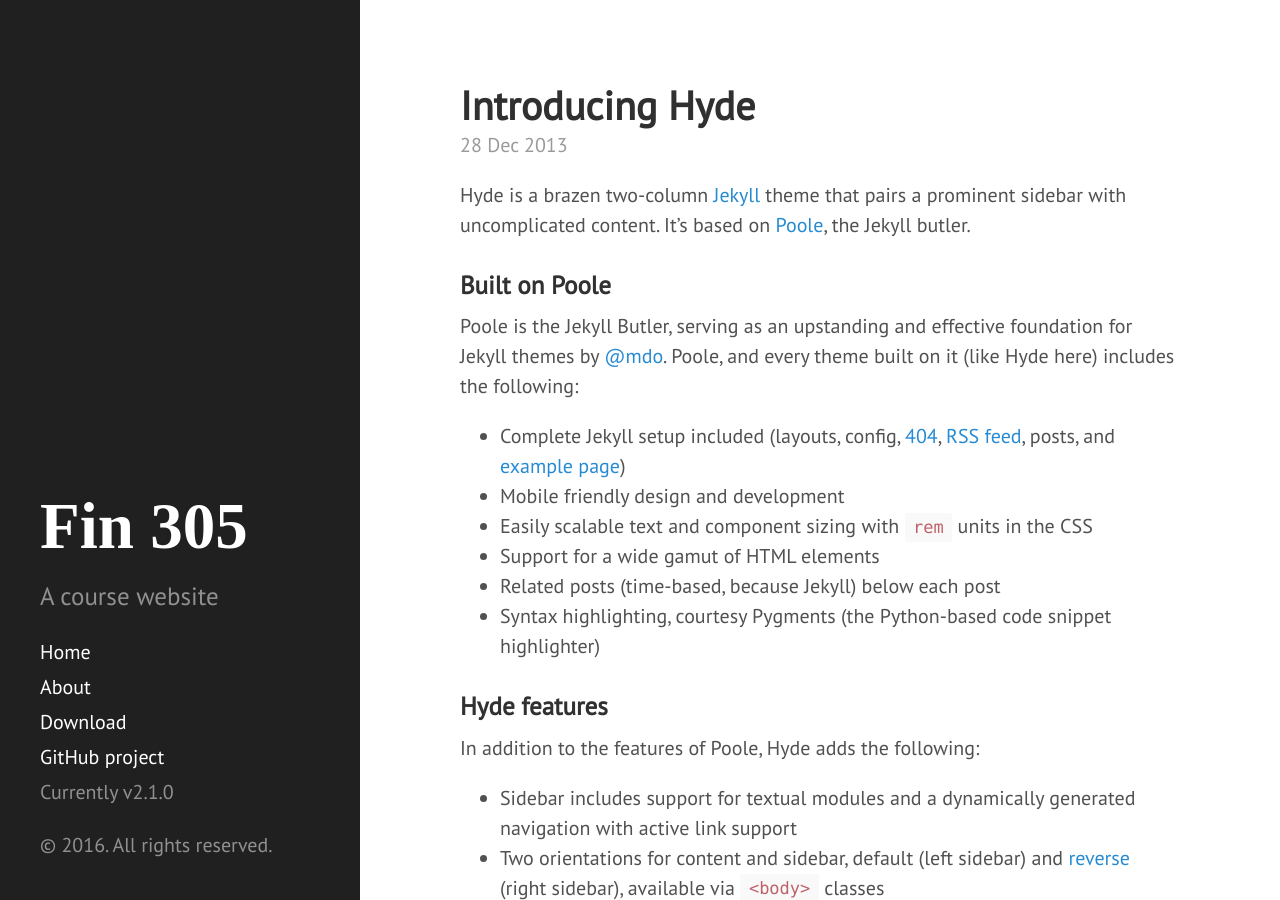
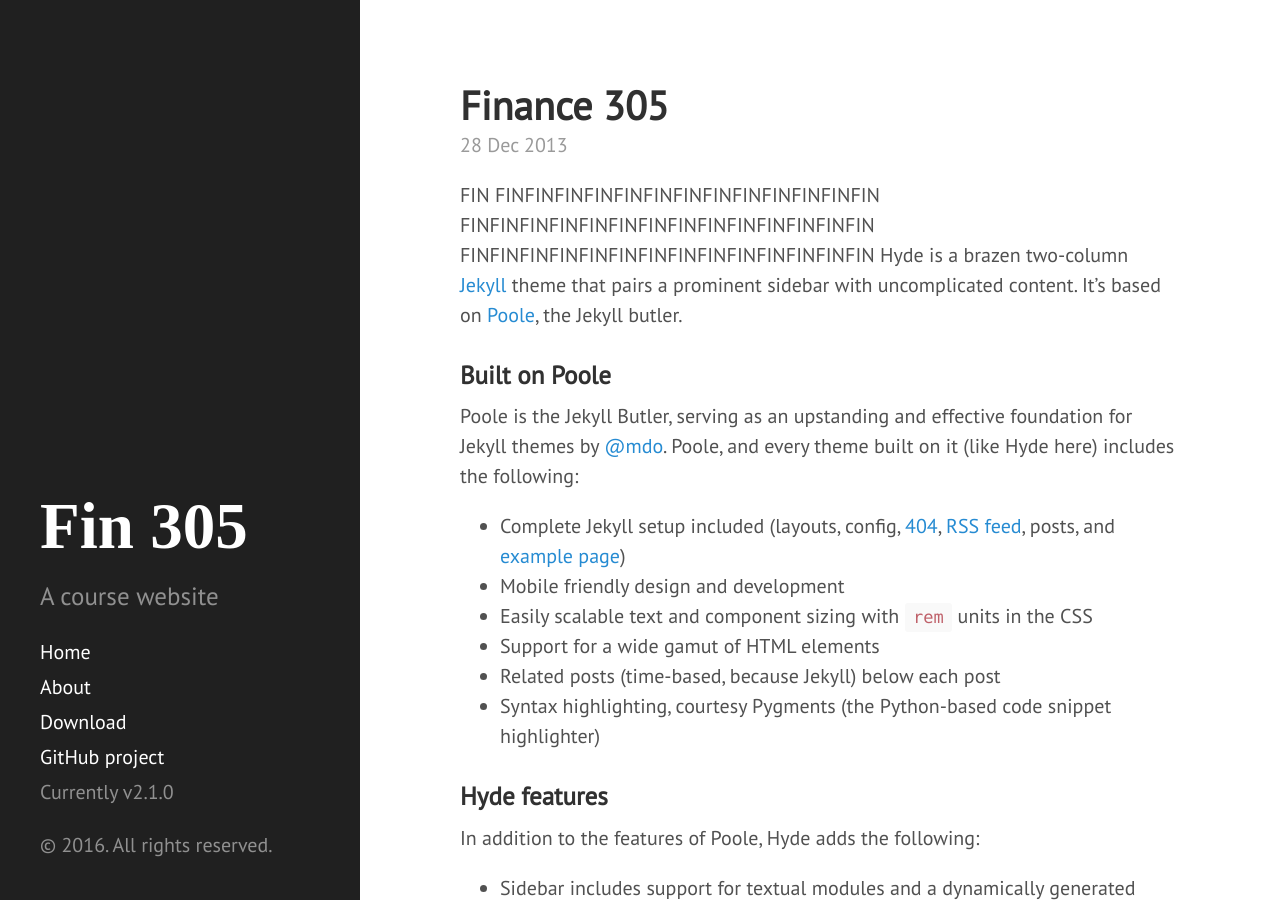
Before and after one commit to investments-course/investments-course.github.io, a Jekyll site: the page built from _posts/2013-12-28-introducing-hyde.md, in a window 1280 px wide and 900 px high. Built offline with Jekyll 4.4.1, drawn with Linux system fonts in a browser that asks for light colours; Markdown is read by kramdown in place of the engine named in the settings.

Commit message:
Update 2013-12-28-introducing-hyde.md

```diff
--- a/_posts/2013-12-28-introducing-hyde.md
+++ b/_posts/2013-12-28-introducing-hyde.md
@@ -1,8 +1,13 @@
 ---
 layout: post
-title: Introducing Hyde
+title: Finance 305
 ---
 
+
+FIN
+FINFINFINFINFINFINFINFINFINFINFINFINFIN
+FINFINFINFINFINFINFINFINFINFINFINFINFINFIN
+FINFINFINFINFINFINFINFINFINFINFINFINFINFIN
 Hyde is a brazen two-column [Jekyll](http://jekyllrb.com) theme that pairs a prominent sidebar with uncomplicated content. It's based on [Poole](http://getpoole.com), the Jekyll butler.
 
 ### Built on Poole
```
